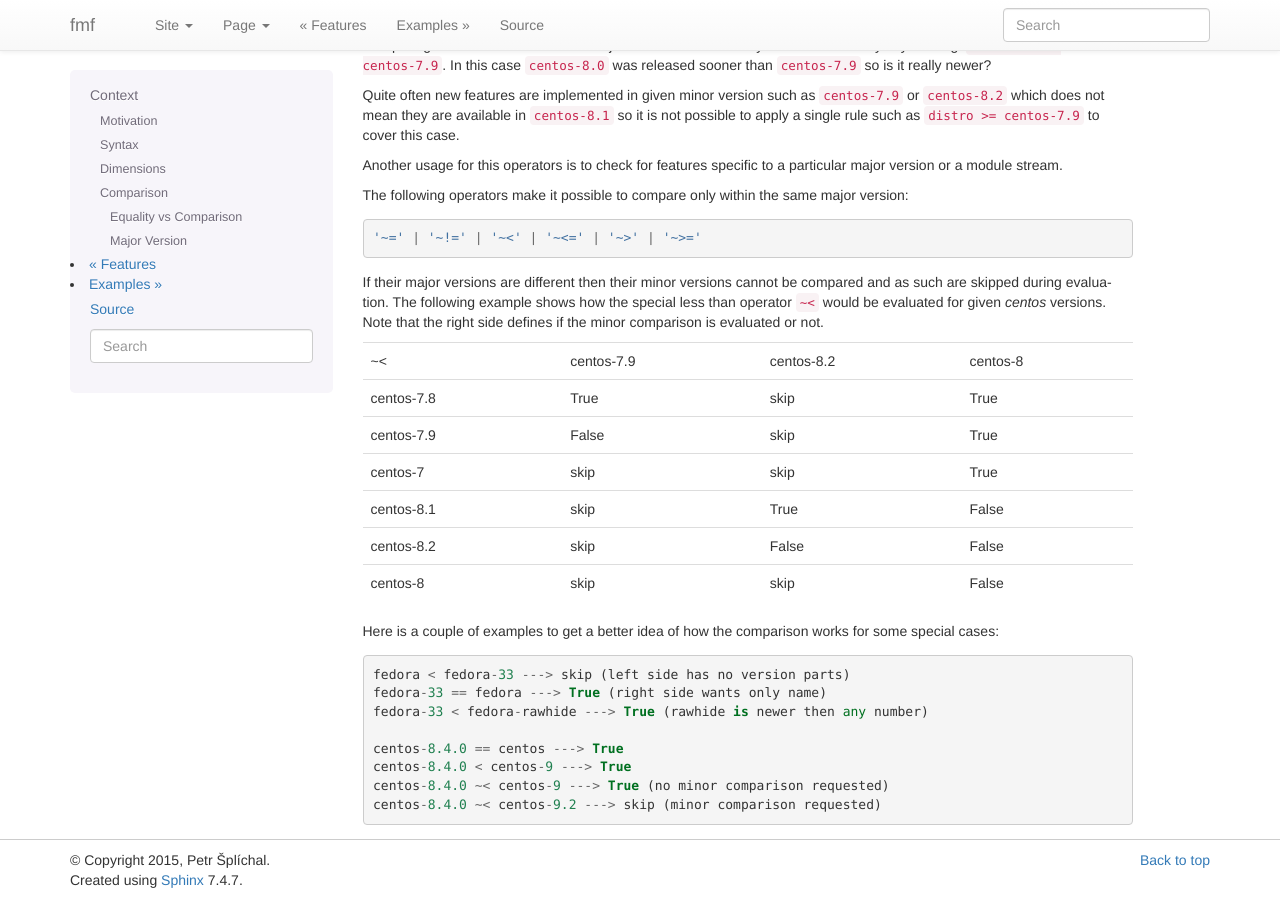
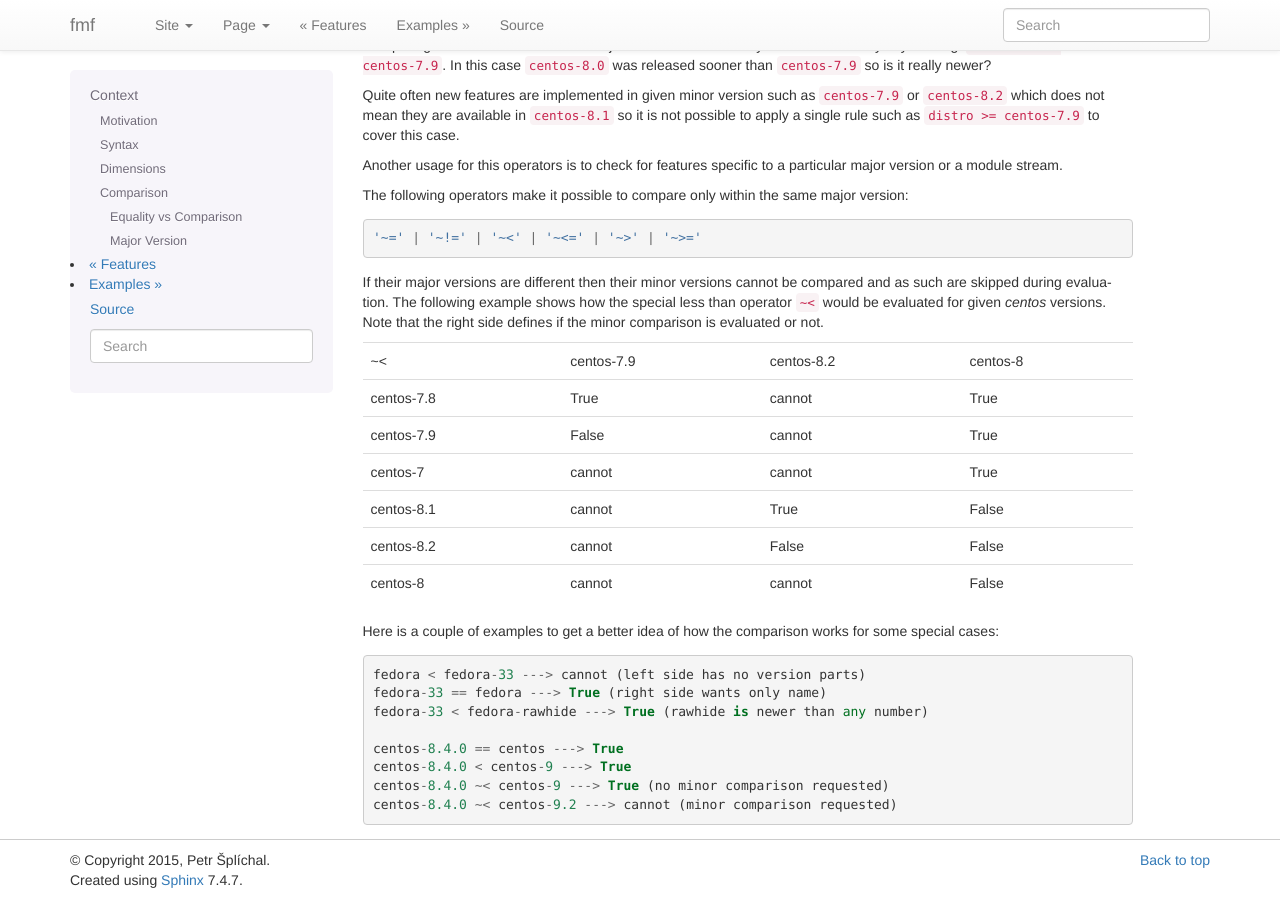
Before and after one commit to teemtee/fmf, a Sphinx documentation site: the page built from docs/context.rst, in a window 1280 px wide and 900 px high, scrolled down 2373 px. Built offline with Sphinx 7.4.7, drawn with Linux system fonts in a browser that asks for light colours.

Commit message:
FIXME: More doc updates for CannotDecide

```diff
--- a/docs/context.rst
+++ b/docs/context.rst
@@ -169,22 +169,22 @@ right side defines if the minor comparison is evaluated or not.
 
 ==========  ========== ========== ==========
 ~<          centos-7.9 centos-8.2 centos-8
-centos-7.8   True         skip    True
-centos-7.9   False        skip    True
-centos-7     skip         skip    True
-centos-8.1   skip         True    False
-centos-8.2   skip         False   False
-centos-8     skip         skip    False
+centos-7.8   True        cannot    True
+centos-7.9   False       cannot    True
+centos-7     cannot      cannot    True
+centos-8.1   cannot      True      False
+centos-8.2   cannot      False     False
+centos-8     cannot      cannot    False
 ==========  ========== ========== ==========
 
 Here is a couple of examples to get a better idea of how the
 comparison works for some special cases::
 
-    fedora < fedora-33 ---> skip (left side has no version parts)
+    fedora < fedora-33 ---> cannot (left side has no version parts)
     fedora-33 == fedora ---> True (right side wants only name)
-    fedora-33 < fedora-rawhide ---> True (rawhide is newer then any number)
+    fedora-33 < fedora-rawhide ---> True (rawhide is newer than any number)
 
     centos-8.4.0 == centos ---> True
     centos-8.4.0 < centos-9 ---> True
     centos-8.4.0 ~< centos-9 ---> True (no minor comparison requested)
-    centos-8.4.0 ~< centos-9.2 ---> skip (minor comparison requested)
+    centos-8.4.0 ~< centos-9.2 ---> cannot (minor comparison requested)
```
